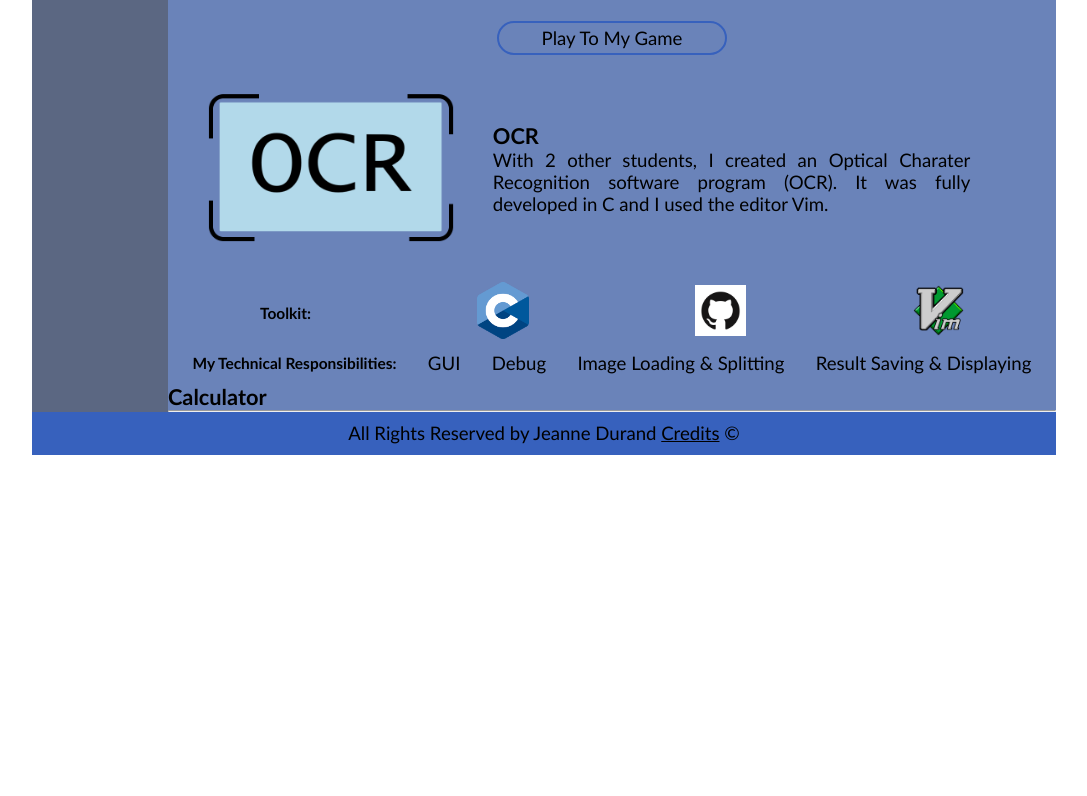
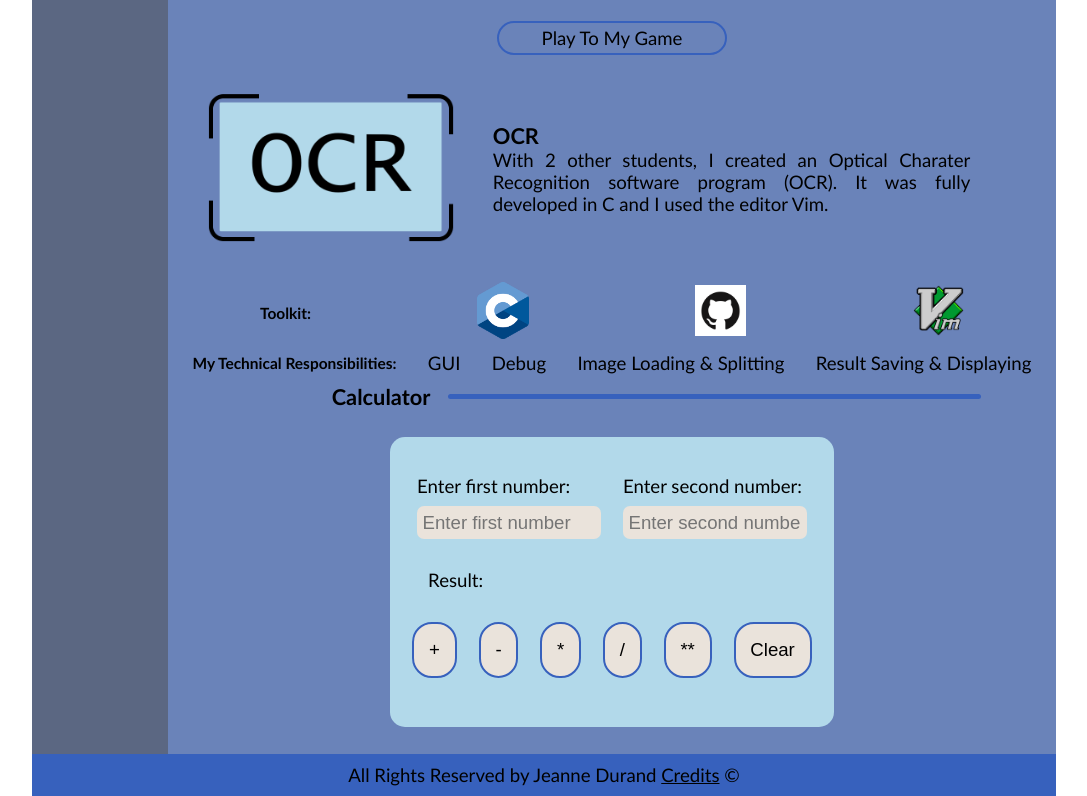
Before and after one commit to Cospiz67/mp-3, a React (Vite) app: page /projects in a window 1280 px wide. Shown: the part 1459-2255 px from the top of the page, without its empty margins (96-1183 px from the left). Before the commit the page ends 1914 px from the top, so only its background shows below. Built offline with nearby package versions, Linux system fonts and the light colour scheme.

Commit message:
calculator

```diff
--- a/src/components/Projects.tsx
+++ b/src/components/Projects.tsx
@@ -1,5 +1,7 @@
+import { useState } from "react";
 import styled from "styled-components";
 import ViewMoreButton from "./ViewMoreButton";
+import { StyledH3, StyledHr } from "./StyledComponents";
 
 const StyledH2 = styled.h2`
     text-align: center;
@@ -11,6 +13,10 @@ const StyledOneProject = styled.div`
     width:100%;
     padding: 1% 2%;
     margin: auto;
+
+    @media screen and (max-width: 750px){
+        flex-direction: column;
+    }
 `
 const StyledOneProjectImg = styled.img`
     margin: 2%;
@@ -19,6 +25,9 @@ const StyledOneProjectImg = styled.img`
     border-radius: 10px;
     object-fit: contain;
 
+    @media screen and (max-width: 750px){
+        margin: auto;
+    }
 `
 const TextSection = styled.div`
     width: 60%;
@@ -48,12 +57,145 @@ const Toolkit = styled.ul`
     padding-left: 0;
     justify-content: center;
     margin: 1%;
+
+    @media screen and (max-width: 750px){
+        flex-direction: column;
+    }
 `
 const StyledOverviewTitle = styled.div`
     width:100%;
+    display: flex;
+    margin: 1% 4%;
+    justify-content: center;
+`
+const StyledCalculator = styled.div`
+    background-color: rgb(178,217,234);
+    border-radius: 15px;
+    margin:3% auto;
+    width:50%;
+    height:min-content;
+    padding:2%;
+`
+const StyledCalcElement = styled.div`
+    margin:5%;
+    display: flex;
+    flex-direction: row;
+    justify-content: center;
+`
+const StyledInput = styled.div`
+    display: flex;
+    flex-direction: column;
+    margin: 0 3%;
+    width:50%;
+    font-size: calc(2px + 1.3vw);
+
+    input{
+        border-radius: 7px;
+        border: none;
+        margin: 5% 0;
+        background-color:rgb(234,227, 219);
+        padding: 3%;
+        font-size: calc(2px + 1.3vw);
+
+        &:focus{
+        outline: 2px solid rgb(55, 97, 189);
+        }
+
+        &:hover{
+            background-color: rgb(223, 217, 210);
+        }
+    }
+`
+const StyledOutput = styled.p`
+    margin:auto;
+    text-align: center;
+    background-color:rgb(234,227, 219);
+    border-radius:5px;
+    width:50%;
+
+    color: ${props=> props.color === true ? "red": "black"};
+`
+const StyledCalcElementButton = styled.button`
+    margin:3%;
+    padding: 4%;
+    background-color: rgb(234,227, 219);
+    border: 2px solid rgb(55, 97, 189) ;
+    border-radius:20px;
+    font-size: calc(2px + 1.3vw);
+
+    &:hover{
+        background-color: rgb(223, 217, 210);
 `
 
 export default function Projects(){
+
+    const [input1, setInput1] = useState("");
+    const [input2, setInput2] = useState("");
+    const [output, setOutput] = useState("");
+    const [isRed, setColor] = useState(false);
+
+    function clearFunction()
+    {
+        setInput1("");
+        setInput2("");
+        setOutput("");
+    }
+
+    function isNegative()
+    {
+        if(Number(output) <0)
+            setColor(true);
+        else
+            setColor(false);
+    }
+
+    function addition()
+    {
+        setOutput(String(Number(input1)+ Number(input2)));
+        isNegative();
+    }
+
+    function substraction()
+    {
+        setOutput(String(Number(input1)- Number(input2)));
+        isNegative();
+    }
+
+    function multiplication()
+    {
+        setOutput(String(Number(input1) * Number(input2)));
+        isNegative();
+    }
+
+    function division()
+    {
+        setOutput(String(Number(input1)/ Number(input2)));
+        isNegative();
+    }
+
+    function power()
+    {
+        let firstInput = Number(input1);
+        let secondInput = Number(input2);
+        let negativePower = false;
+        if(secondInput<0)
+        {
+            negativePower= true;
+            secondInput *= (-1);
+        }
+
+        let ans = 1;
+        for(let i=0; i<secondInput; i++)
+        {
+            ans*=firstInput;
+        }
+        if(negativePower===true)
+            ans = 1/ans;
+
+        setOutput(String(ans));
+        isNegative();
+    }
+
     return(
         <>
             <title>Projects | Resume</title>
@@ -183,9 +325,33 @@ export default function Projects(){
                         <ToolkitLi><p>Result Saving & Displaying</p></ToolkitLi>
                     </Toolkit>
                     <StyledOverviewTitle>
-                        <h3>Calculator</h3>
-                        <hr/>
+                        <StyledH3>Calculator</StyledH3>
+                        <StyledHr/>
                     </StyledOverviewTitle>
+                    <StyledCalculator>
+                        <StyledCalcElement>
+                            <StyledInput>
+                                <label htmlFor= "first-input">Enter first number: </label>
+                                <input id ="first-input"placeholder ="Enter first number" value={input1} onChange={(e)=>setInput1(e.target.value)}/>
+                            </StyledInput>
+                            <StyledInput>
+                                <label htmlFor= "second-input">Enter second number: </label>
+                                <input id ="second-input"placeholder ="Enter second number" value ={input2} onChange={(e)=>setInput2(e.target.value)}/>
+                            </StyledInput>
+                        </StyledCalcElement>
+                        <StyledCalcElement>
+                            <p>Result:</p>
+                            <StyledOutput color ={isRed}>{output}</StyledOutput>
+                        </StyledCalcElement>
+                        <StyledCalcElement>
+                            <StyledCalcElementButton onClick={addition}> + </StyledCalcElementButton>
+                            <StyledCalcElementButton onClick={substraction}> - </StyledCalcElementButton>
+                            <StyledCalcElementButton onClick={multiplication}> * </StyledCalcElementButton>
+                            <StyledCalcElementButton onClick={division}> / </StyledCalcElementButton>
+                            <StyledCalcElementButton onClick={power}> ** </StyledCalcElementButton>
+                            <StyledCalcElementButton onClick={clearFunction}> Clear </StyledCalcElementButton>
+                        </StyledCalcElement>
+                    </StyledCalculator>
         </>
     )
 }
```
